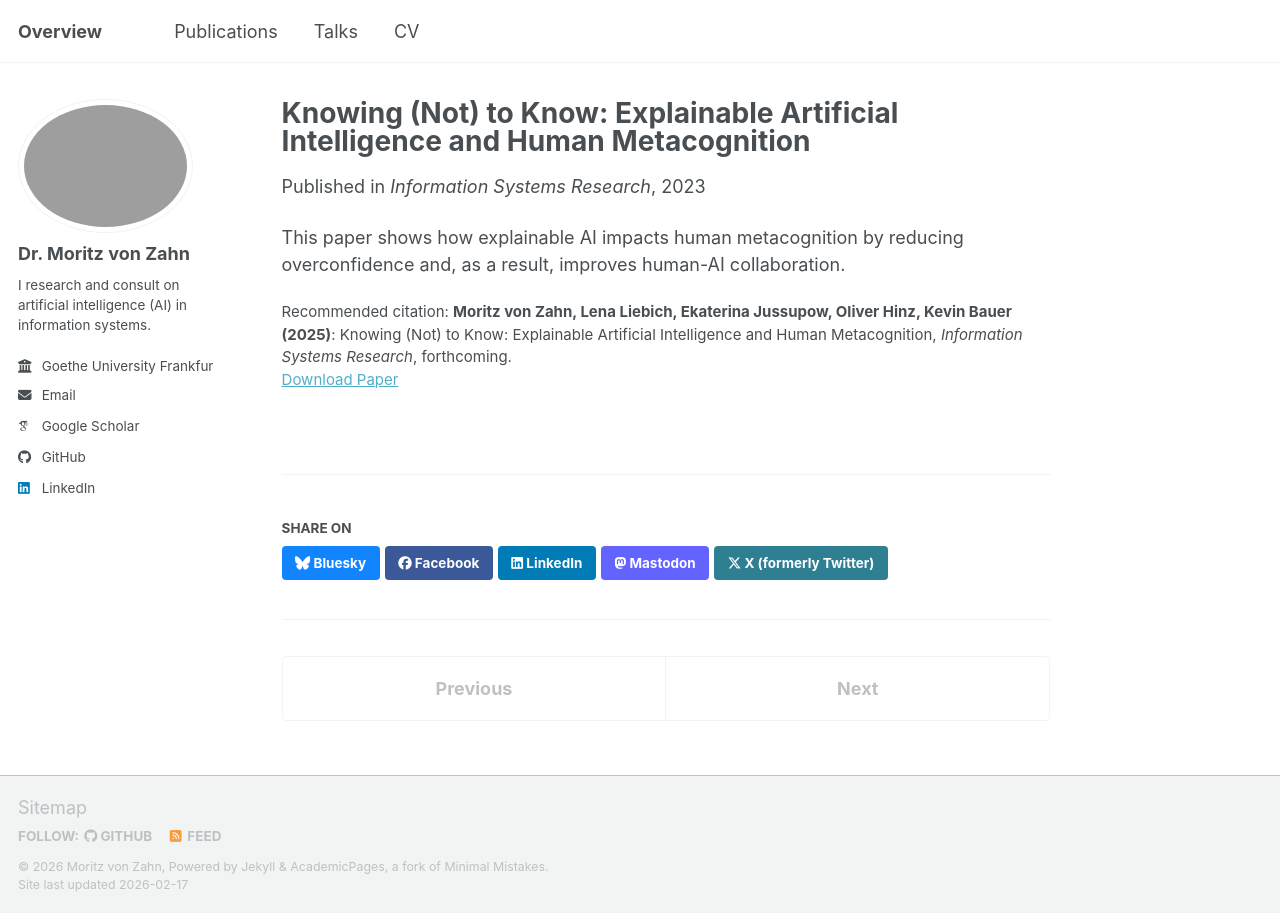
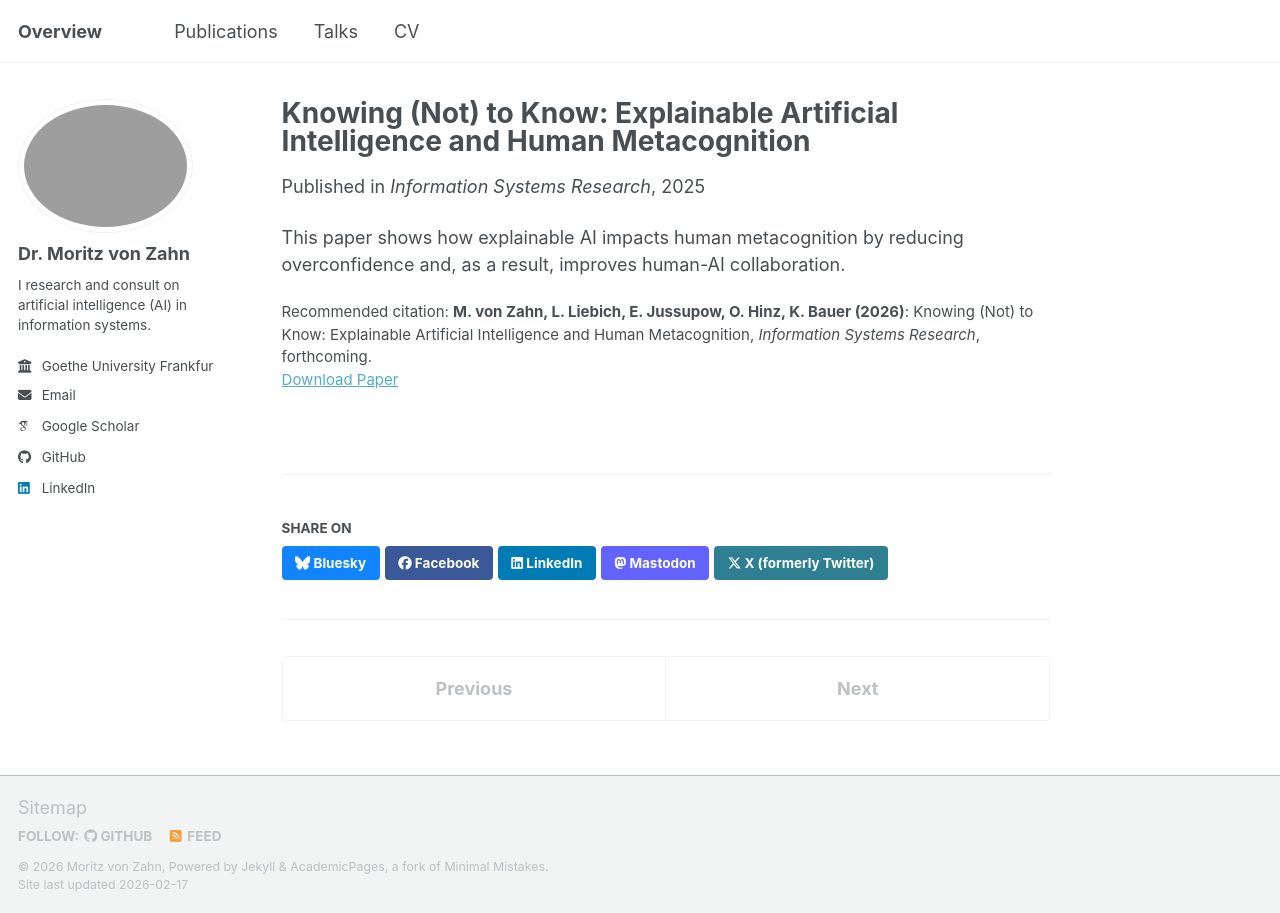
Before and after one commit to moritzvz/moritzvz.github.io, a Jekyll site: the page built from _publications/2025-12-08-metacognition_isr.md.md, in a window 1280 px wide. Built offline with Jekyll 4.4.1, drawn with Linux system fonts in a browser that asks for light colours; some web fonts are replaced; a script bundle is joined from its source files by our own code; library files that are not in the unit come from our copies.

Commit message:
Update 2025-12-08-metacognition_isr.md.md

```diff
--- a/_publications/2025-12-08-metacognition_isr.md.md
+++ b/_publications/2025-12-08-metacognition_isr.md.md
@@ -3,12 +3,12 @@ title: "Knowing (Not) to Know: Explainable Artificial Intelligence and Human Met
 collection: publications
 category: journal
 permalink: /publication/2025-metacognition-isr
-excerpt: "von Zahn et al. (2025). Knowing (Not) to Know: Explainable Artificial Intelligence and Human Metacognition. Information Systems Research."
-date: 2023-12-01
+excerpt: "von Zahn et al. (2026). Knowing (Not) to Know: Explainable Artificial Intelligence and Human Metacognition. Information Systems Research."
+date: 2025-12-08
 venue: "Information Systems Research"
 
 paperurl: "https://doi.org/10.1287/isre.2024.1431"
 pdfurl: "https://pubsonline.informs.org/doi/epdf/10.1287/isre.2024.1431"
-citation: "<b>Moritz von Zahn, Lena Liebich, Ekaterina Jussupow, Oliver Hinz, Kevin Bauer (2025)</b>: Knowing (Not) to Know: Explainable Artificial Intelligence and Human Metacognition, <i>Information Systems Research</i>, forthcoming."
+citation: "<b>M. von Zahn, L. Liebich, E. Jussupow, O. Hinz, K. Bauer (2026)</b>: Knowing (Not) to Know: Explainable Artificial Intelligence and Human Metacognition, <i>Information Systems Research</i>, forthcoming."
 ---
 This paper shows how explainable AI impacts human metacognition by reducing overconfidence and, as a result, improves human-AI collaboration.
```
